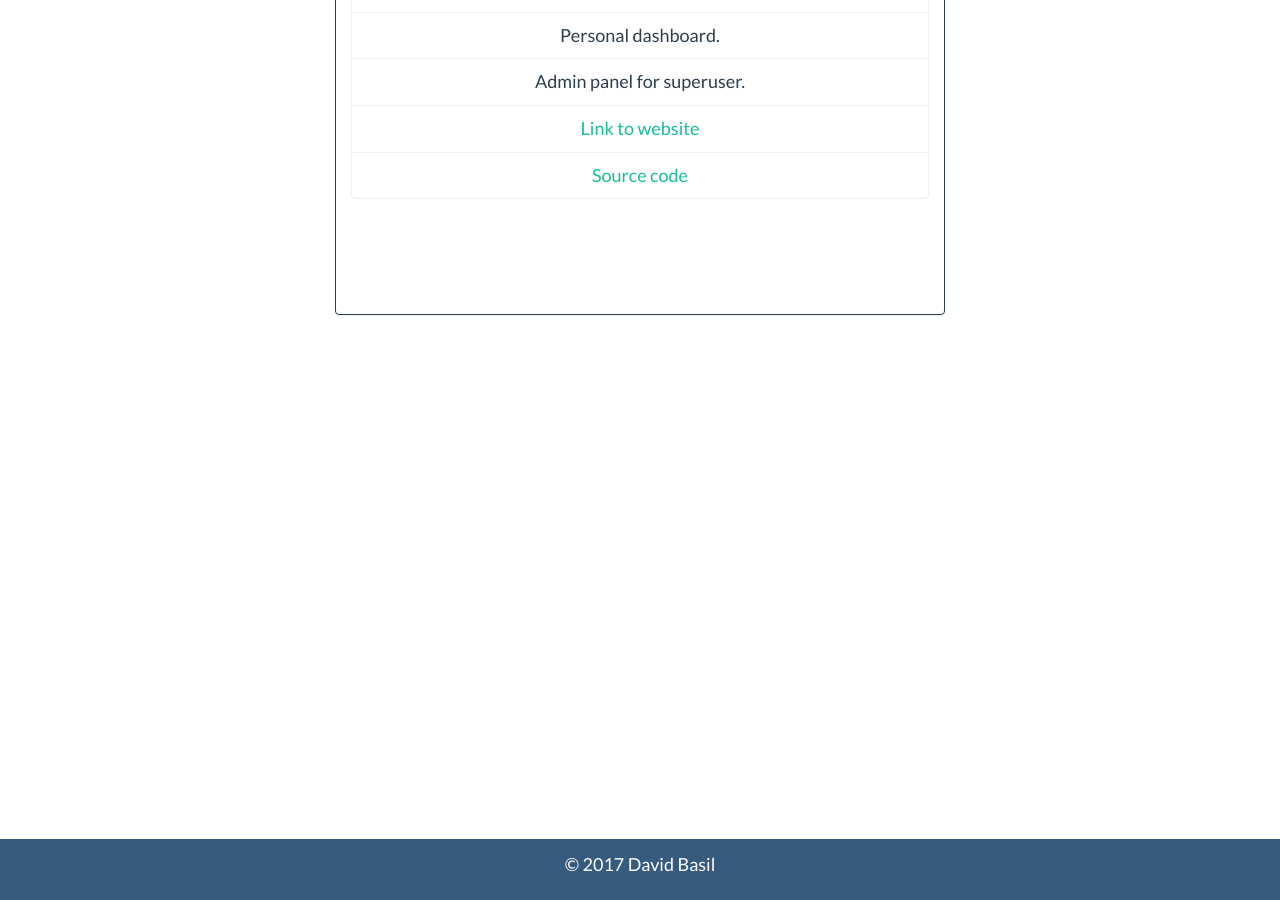
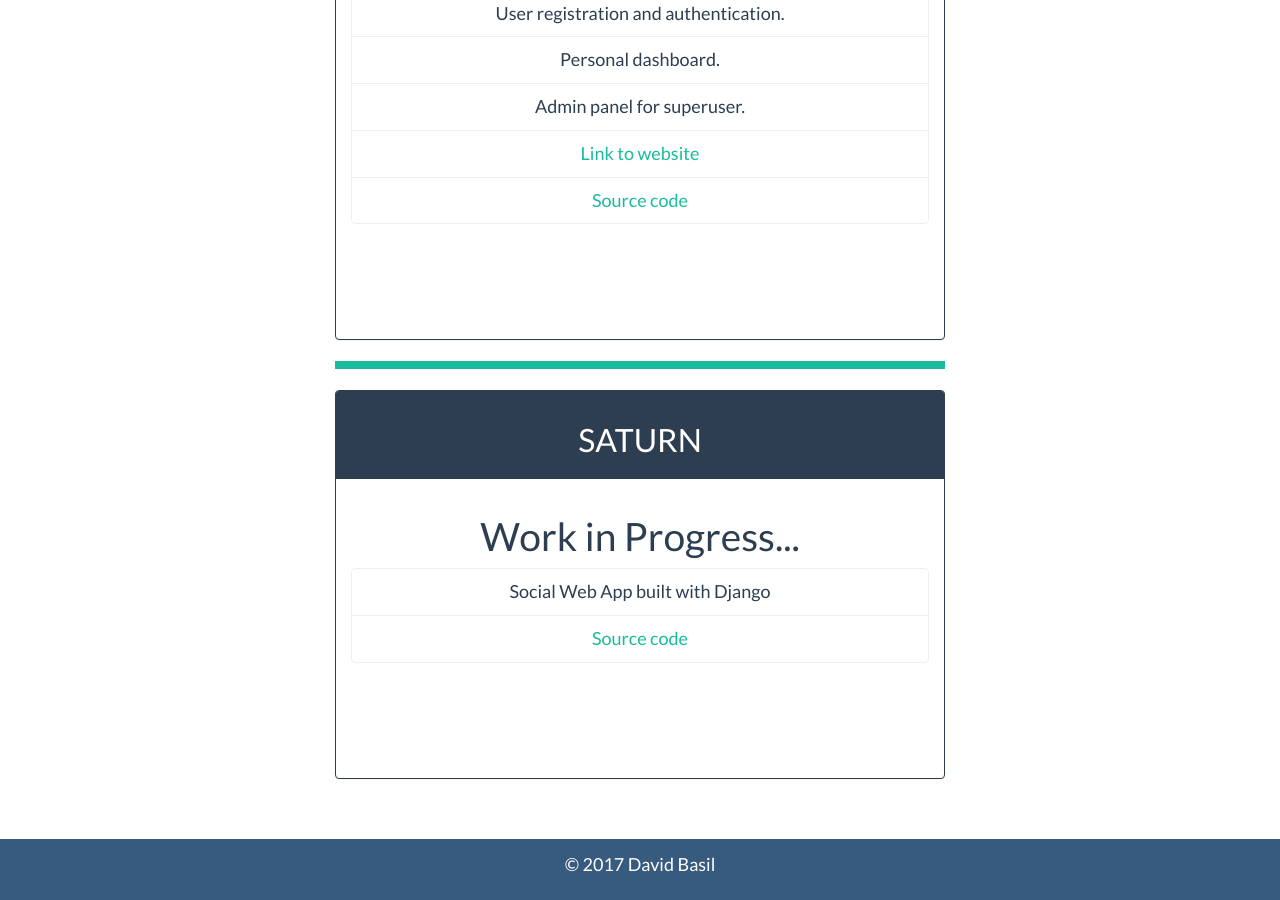
Before and after one commit to DavidBasil/basildavid, a Jekyll site: the page built from portfolio.html, in a window 1280 px wide and 900 px high, scrolled down 676 px. Built offline with Jekyll 4.4.1, drawn with Linux system fonts in a browser that asks for light colours; nearby versions of some CDN libraries.

Commit message:
modify portfolio

```diff
--- a/portfolio.html
+++ b/portfolio.html
@@ -9,7 +9,7 @@ description: portfolio of David Basil
 
 <div class="col-md-6 col-md-offset-3" style="margin-bottom: 100px">
 			<div class="panel panel-primary">
-				<div class="panel-heading"><h4 class="text-center">Fitness LaFace</h4></div>
+				<div class="panel-heading"><h2 class="text-center">Fitness LaFace</h2></div>
 				<div class="panel-body text-center">
 					<img src="{{ site.baseurl }}/img/blog.jpg" class="img-thumbnail" />
 					<h4>Blog application built with Django</h4>
@@ -23,4 +23,15 @@ description: portfolio of David Basil
 					</ul>
 				</div>
 			</div>
+<hr style="border: solid 4px #18BC9C;" />
+			<div class="panel panel-primary">
+				<div class="panel-heading"><h2 class="text-center">SATURN</h2></div>
+				<div class="panel-body text-center">
+					<h1>Work in Progress...</h1>
+					<ul class="list-group">
+						<li class="list-group-item">Social Web App built with Django</li>
+						<li class="list-group-item"> <a href="https://github.com/DavidBasil/saturn">Source code</a></li>
+					</ul>
+				</div>
+			</div>
 </div>
```
